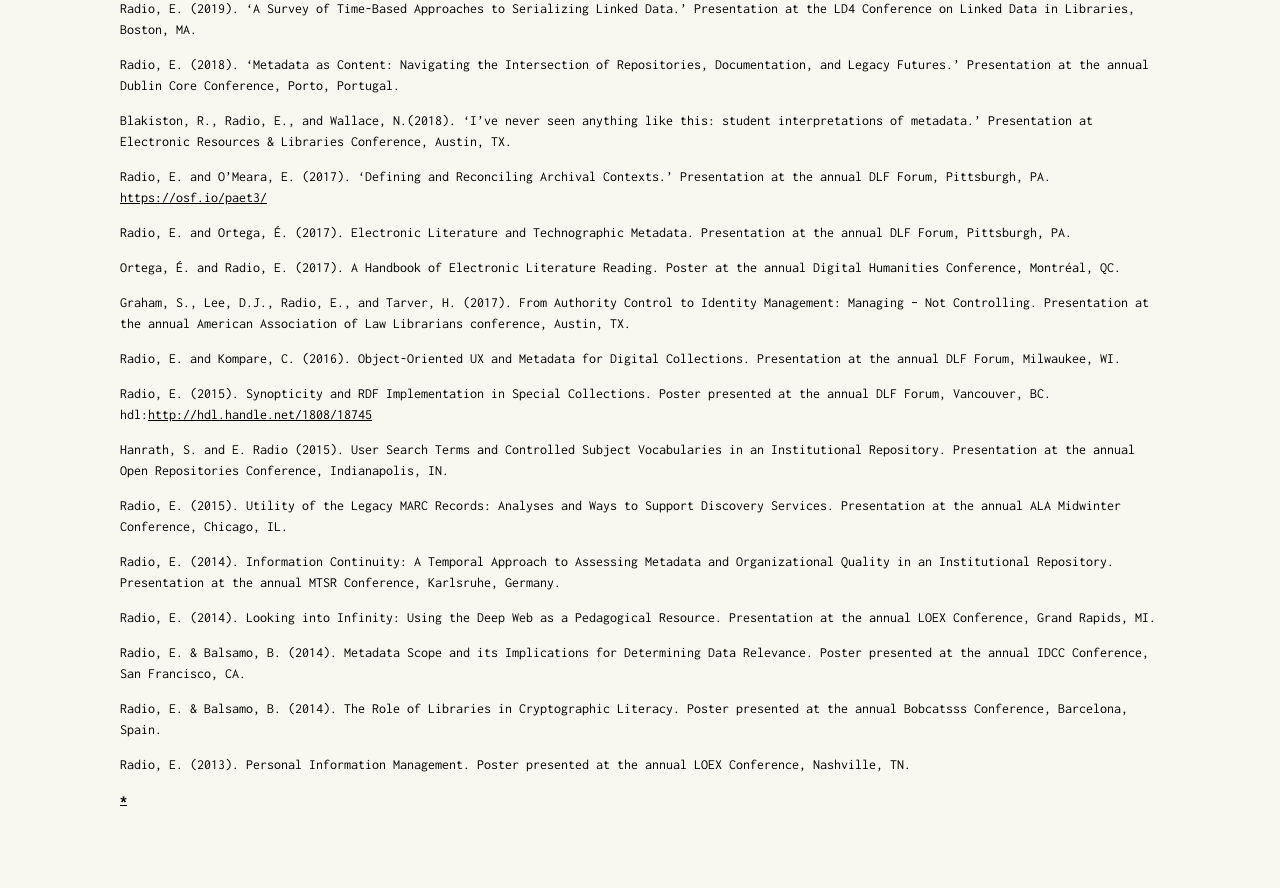
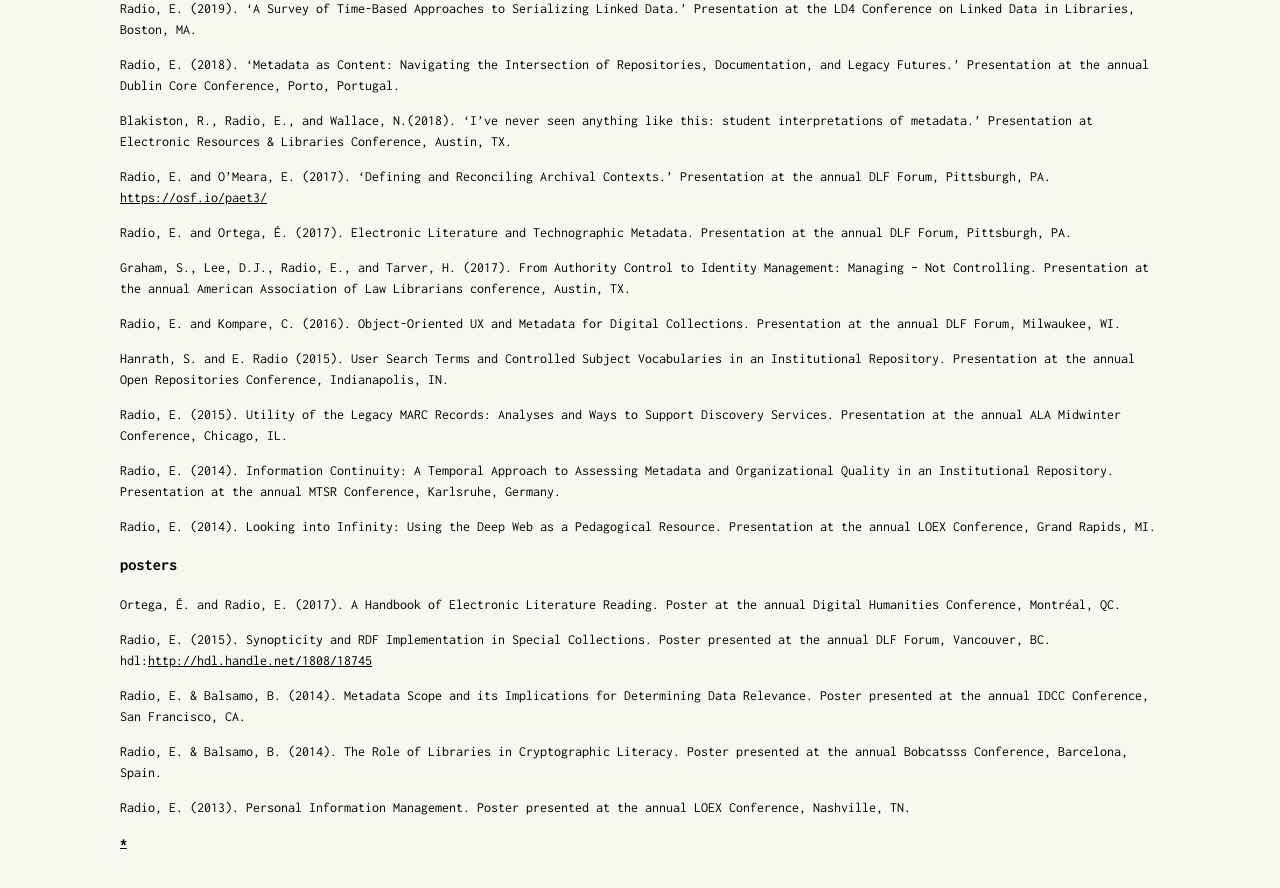
Before and after one commit to erikradio/erikradio.github.io, a Jekyll site: the page built from works.md, in a window 1280 px wide and 900 px high, scrolled down 827 px. Shown: the top 888 px of the window. Built offline with Jekyll 4.4.1, drawn with Linux system fonts in a browser that asks for light colours; before the commit the page ends 1687 px from its top, so only the background shows below that; some of the changed lines change nothing that is shown.

Commit message:
Update works.md

```diff
--- a/works.md
+++ b/works.md
@@ -35,13 +35,9 @@
 
 Radio, E. and Ortega, É. (2017). Electronic Literature and Technographic Metadata. Presentation at the annual DLF Forum, Pittsburgh, PA.
 
-Ortega, É. and Radio, E. (2017). A Handbook of Electronic Literature Reading. Poster at the annual Digital Humanities Conference, Montréal, QC.
-
 Graham, S., Lee, D.J., Radio, E., and Tarver, H. (2017). From Authority Control to Identity Management: Managing – Not Controlling. Presentation at the annual American Association of Law Librarians conference, Austin, TX.
 
 Radio, E. and Kompare, C. (2016). Object-Oriented UX and Metadata for Digital Collections. Presentation at the annual DLF Forum, Milwaukee, WI.
-
-Radio, E. (2015). Synopticity and RDF Implementation in Special Collections. Poster presented at the annual DLF Forum, Vancouver, BC. hdl:[http://hdl.handle.net/1808/18745](http://hdl.handle.net/1808/18745)
 
 Hanrath, S. and E. Radio (2015). User Search Terms and Controlled Subject Vocabularies in an Institutional Repository. Presentation at the annual Open Repositories Conference, Indianapolis, IN.
 
@@ -51,11 +47,18 @@
 
 Radio, E. (2014). Looking into Infinity: Using the Deep Web as a Pedagogical Resource. Presentation at the annual LOEX Conference, Grand Rapids, MI.
 
+
+
+### posters
+
+Ortega, É. and Radio, E. (2017). A Handbook of Electronic Literature Reading. Poster at the annual Digital Humanities Conference, Montréal, QC.
+
+Radio, E. (2015). Synopticity and RDF Implementation in Special Collections. Poster presented at the annual DLF Forum, Vancouver, BC. hdl:[http://hdl.handle.net/1808/18745](http://hdl.handle.net/1808/18745)
+
 Radio, E. & Balsamo, B. (2014). Metadata Scope and its Implications for Determining Data Relevance. Poster presented at the annual IDCC Conference, San Francisco, CA.
 
 Radio, E. & Balsamo, B. (2014). The Role of Libraries in Cryptographic Literacy. Poster presented at the annual Bobcatsss Conference, Barcelona, Spain.
 
 Radio, E. (2013). Personal Information Management. Poster presented at the annual LOEX Conference, Nashville, TN.
 
-
 <a href="{{ site.url }}{{ "/" | relative_url }}"><b>*</b></a>
```
